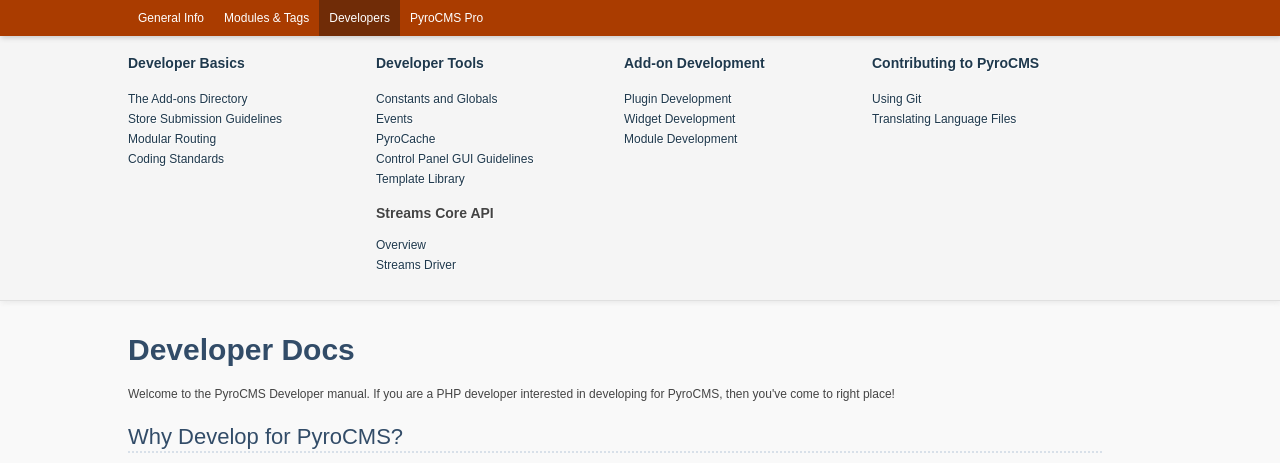
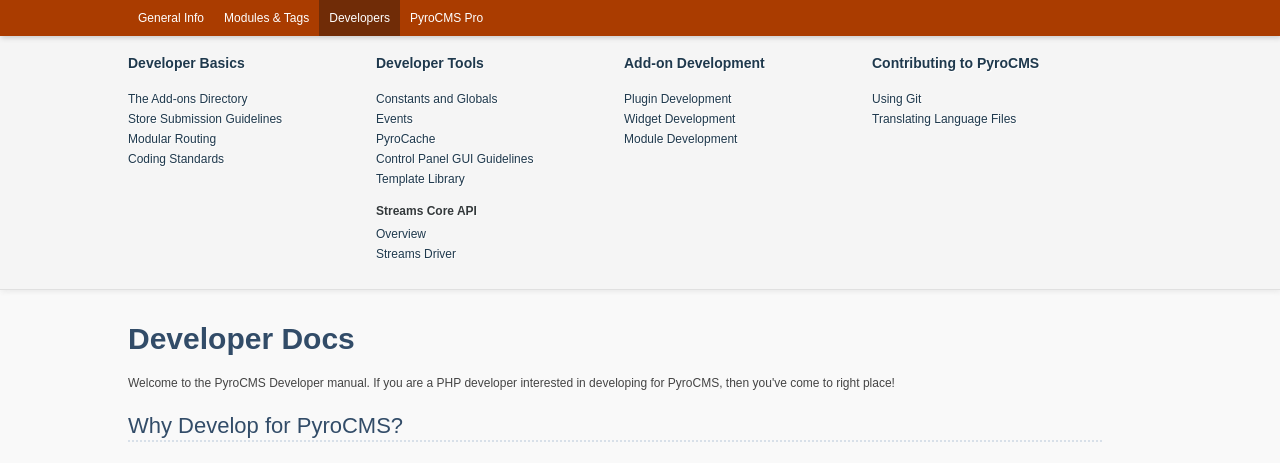
Before and after one commit to pyrocms/pyrocms-docs, a CodeIgniter app: page /index.php/developers in a window 1280 px wide. Shown: the part 80-543 px from the top of the page. Run offline with CodeIgniter, Linux system fonts and the light colour scheme; some libraries are stand-ins or nearby versions.

Commit message:
Betting sizing a spacing for sub sections under sub section lists.

```diff
--- a/assets/css/workless.css
+++ b/assets/css/workless.css
@@ -1449,6 +1449,11 @@ body.home { background-color: #f9f9f9; background-image: url(../img/body-bg-lge.
 	-moz-box-shadow: 1px 2px 5px #EBEBEB;
 	text-shadow: 1px 1px 1px #fff;
 }
+#doc_menu p {
+	font-size: 12px;
+	color: #34393B;
+	margin-bottom: 3px;
+}
 #doc_menu a {
 	color: #1F394D;
 	text-shadow: 1px 1px 1px #fff;
```
